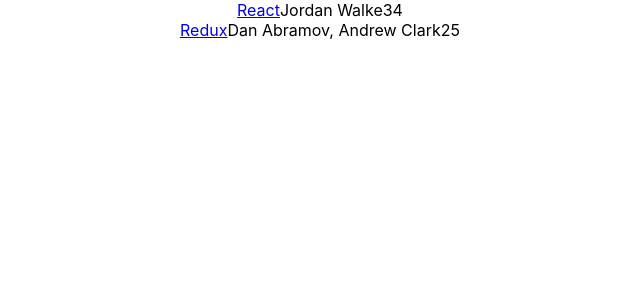
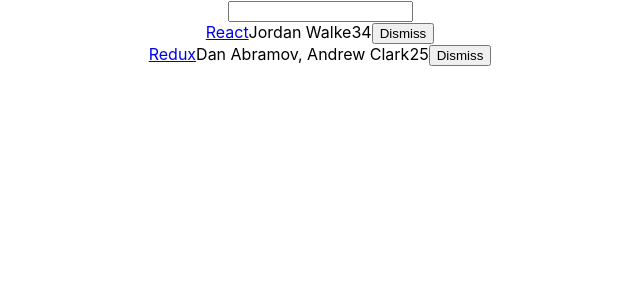
Before and after one commit to lilpolymath/learn-react, a React (Create React App) app: page / in a window 1280 px wide. Shown: the top 300 px of the page, without its empty margins (320-960 px from the left). Built offline with nearby package versions, Linux system fonts and the light colour scheme.

Commit message:
Fixed Bugs and search functionality.

```diff
--- a/src/App.js
+++ b/src/App.js
@@ -1,7 +1,5 @@
 import React, { Component } from "react";
-import logo from "./logo.svg";
 import "./App.css";
-import { ifError } from "assert";
 
 const list = [
   {
@@ -22,13 +20,36 @@
   },
 ];
 
-export class App extends Component {
+const isSearched = searchTerm => item =>
+  item.title.toLowerCase().includes(searchTerm.toLowerCase());
+
+class App extends Component {
+  constructor(props) {
+    super(props);
+    this.state = {
+      list: list,
+      searchTerm: "",
+    };
+    this.onSearchChange = this.onSearchChange.bind(this);
+    this.onDismiss = this.onDismiss.bind(this);
+  }
+
+  onDismiss(id) {
+    const updatedList = this.state.list.filter(item => item.objectID !== id);
+    this.setState({ list: updatedList });
+  }
+
+  onSearchChange(event) {
+    this.setState({ searchTerm: event.target.value });
+  }
+
   render() {
-    var helloWorld = "Welcome to Road to Learn React";
     return (
       <div className="App">
-        {list.map((item, key) => {
-          return (
+        <form>
+          <input type="text" onChange={this.onSearchChange} />
+        </form>
+        {this.state.list.filter(isSearched(this.state.searchTerm)).map(item => (
           <div key={item.objectID}>
             <span>
               <a href={item.url}>{item.title}</a>
@@ -36,9 +57,16 @@
             <span>{item.author}</span>
             <span>{item.num_comments}</span>
             <span>{item.points}</span>
+            <span>
+              <button
+                onClick={() => this.onDismiss(item.objectID)}
+                type="button"
+              >
+                Dismiss
+              </button>
+            </span>
           </div>
-          );
-        })}
+        ))}
       </div>
     );
   }
```
Lines whose indentation alone changed are shown as unchanged.
